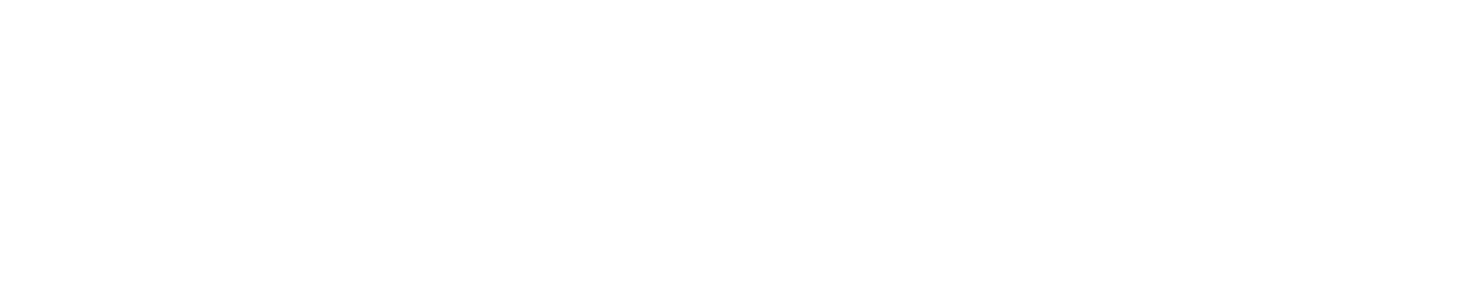
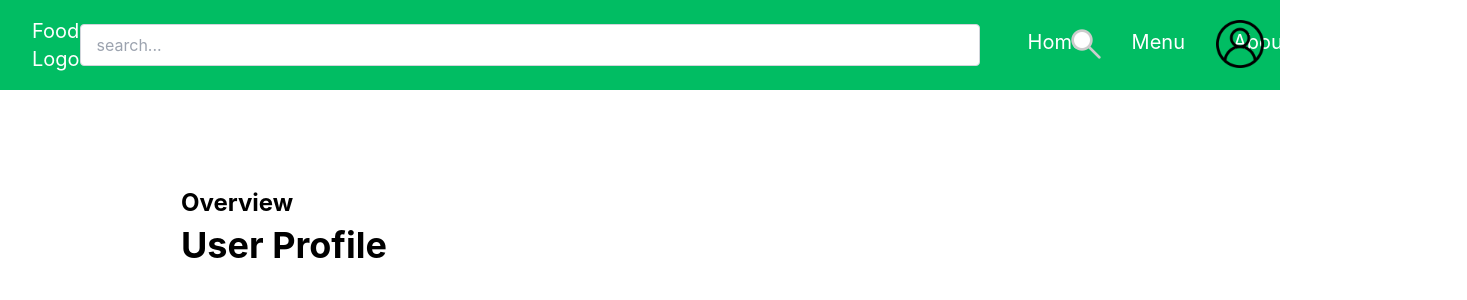
Before and after one commit to Autsada555/PVegProject480, a React (Create React App) app in the folder frontend/: page /customer in a window 1280 px wide. Before the commit this address had no page. Shown: the top 300 px of the page, 1467 px wide, since content can reach past the window. Built offline with nearby package versions, Linux system fonts and the light colour scheme.

Commit message:
update customer page

```diff
--- a/frontend/src/App.tsx
+++ b/frontend/src/App.tsx
@@ -6,6 +6,8 @@
 import './App.css';
 import { Login } from './pages/login/Login';
 import { Addmenu } from './pages/admin/Addmenu';
+import { Homepage } from './pages/homepage/homepage';
+import { Customer } from './pages/admin/Customer';
 
 
 
@@ -17,6 +19,9 @@
         <Routes>
           <Route path="/login" element={<Login />} />
           <Route path="/addmenu" element={<Addmenu />} />
+          <Route path="/homepage" element={<Homepage />} />
+          <Route path="/customer" element={<Customer />} />
+
         </Routes>
       </div>
     </BrowserRouter>
--- /dev/null
+++ b/frontend/src/pages/admin/Customer.tsx
@@ -0,0 +1,12 @@
+import Navbar from "../navbar/navbar";
+
+export function Customer() {
+
+    return (
+        <>
+        <Navbar/>
+        <div className="left-[181px] top-[187px] absolute text-black text-2xl font-bold font-['Inter']">Overview</div>
+        <div className="left-[181px] top-[225px] absolute text-black text-4xl font-bold font-['Inter']">User Profile</div>
+        </>
+    )
+}
--- /dev/null
+++ b/frontend/src/pages/homepage/homepage.tsx
@@ -0,0 +1,10 @@
+import Navbar from "../navbar/navbar";
+
+export function Homepage() {
+
+    return (
+        <>
+        <Navbar/>
+        </>
+    )
+}
```
